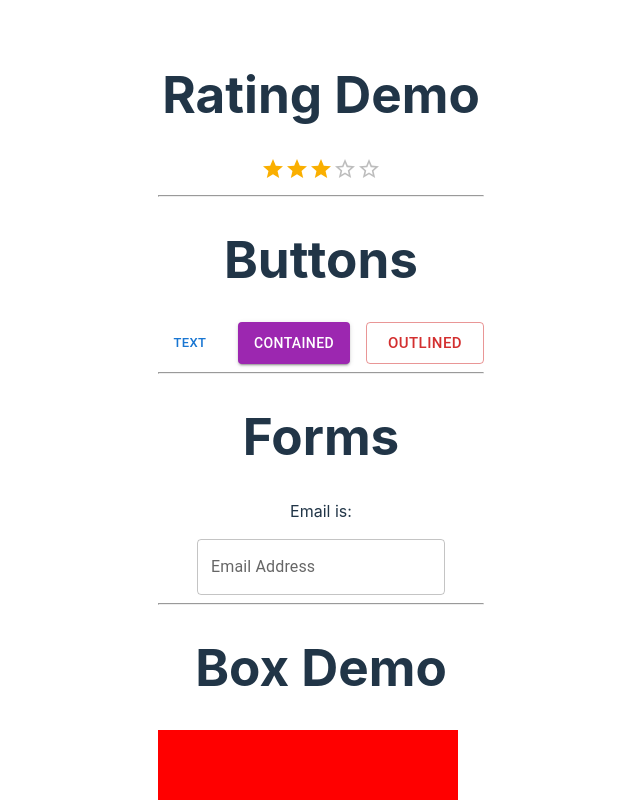
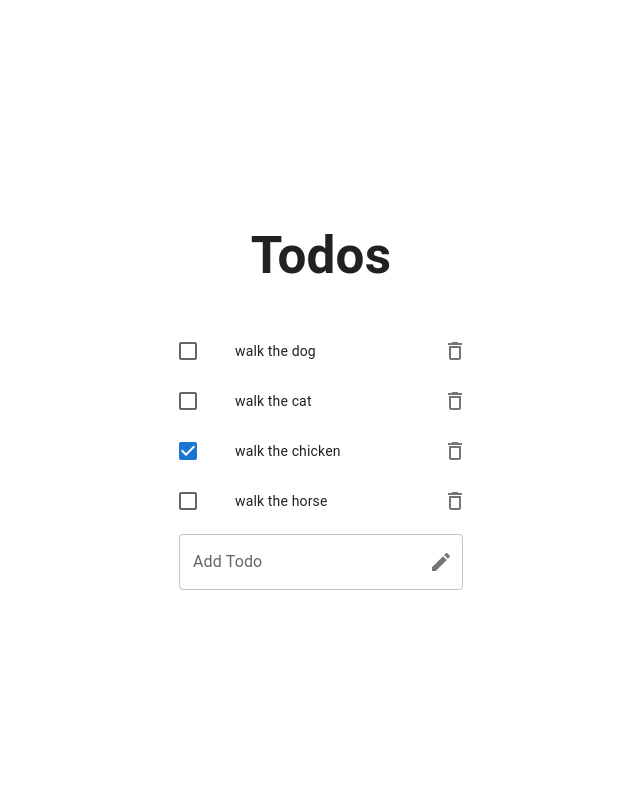
Before and after one commit to lgirao/react-practice, a React (Vite) app: page / in a window 1280 px wide. Shown: the top 800 px of the page, without its empty margins (319-959 px from the left). Built offline with nearby package versions, Linux system fonts and the light colour scheme.

Commit message:
Todo list

```diff
--- a/src/App.jsx
+++ b/src/App.jsx
@@ -1,4 +1,5 @@
 import './App.css';
+import { CssBaseline } from '@mui/material';
 import Greeter from './Greeter';
 import Die from './Die';
 import ListPicker from './ListPicker';
@@ -17,6 +18,7 @@ import Dumbo from './Dumbo';
 import ScoreKeeper from './ScoreKeeper';
 import EmojiClicker from './EmojiClicker';
 import MaterialUi from './MaterialUi';
+import Todos from './Todos';
 
 // const data = [
 //   {id: 1, item:'eggs', quantity: 12, completed: true},
@@ -47,6 +49,7 @@ const colors = [
 function App() {
   return (
     <>
+      <CssBaseline />
       {/* <Greeter name="Lesley" from="Ari" />
       <Die numSides={20} />
       <Die /> */}
@@ -81,7 +84,9 @@ function App() {
 
       {/* <EmojiClicker /> */}
 
-      <MaterialUi />
+      {/* <MaterialUi /> */}
+
+      <Todos />
     </>
   )
 }
--- /dev/null
+++ b/src/TodoForm.jsx
@@ -0,0 +1,49 @@
+import { useState } from 'react';
+
+// Material UI
+import ListItem from '@mui/material/ListItem';
+import TextField from '@mui/material/TextField';
+import IconButton from '@mui/material/IconButton';
+import InputAdornment from '@mui/material/InputAdornment';
+import Create from '@mui/icons-material/Create';
+
+function TodoForm({addTodo}) {
+    const [text, setText] = useState("");
+
+    const handleChange = (evt) => {
+        setText(evt.target.value)
+    }
+
+    const handleSubmit = (evt) => {
+        evt.preventDefault();
+        addTodo(text);
+        setText("");
+    }
+
+    return (
+        <ListItem>
+            <form onSubmit={handleSubmit}>
+                <TextField
+                    id="outlined-basic"
+                    label="Add Todo"
+                    variant="outlined"
+                    onChange={handleChange}
+                    value={text}
+                    InputProps={{
+                        endAdornment: <InputAdornment position="end">
+                        <IconButton
+                          aria-label="create todo"
+                          edge="end"
+                          type="submit"
+                        >
+                        <Create />
+                        </IconButton>
+                      </InputAdornment>
+                    }}
+                />
+            </form>
+        </ListItem>
+    );
+}
+
+export default TodoForm;
--- /dev/null
+++ b/src/TodoItem.jsx
@@ -0,0 +1,39 @@
+// Material UI
+import ListItem from '@mui/material/ListItem';
+import ListItemButton from '@mui/material/ListItemButton';
+import ListItemIcon from '@mui/material/ListItemIcon';
+import ListItemText from '@mui/material/ListItemText';
+import Checkbox from '@mui/material/Checkbox';
+import IconButton from '@mui/material/IconButton';
+import DeleteOutlinedIcon from '@mui/icons-material/DeleteOutlined';
+
+function TodoItem({todo, removeTodo, toggleTodo}) {
+    const labelId = `checkbox-list-label-${todo.id}`;
+
+    return (
+        <ListItem
+          secondaryAction={
+            <IconButton onClick={removeTodo} edge="end" aria-label="delete">
+              <DeleteOutlinedIcon />
+            </IconButton>
+          }
+          disablePadding
+        >
+          <ListItemButton role={undefined} dense>
+            <ListItemIcon>
+              <Checkbox
+                edge="start"
+                checked={todo.completed}
+                tabIndex={-1}
+                disableRipple
+                inputProps={{ 'aria-labelledby': labelId }}
+                onChange={toggleTodo}
+              />
+            </ListItemIcon>
+            <ListItemText id={labelId} primary={todo.text} />
+          </ListItemButton>
+        </ListItem>
+    );
+}
+
+export default TodoItem;
--- /dev/null
+++ b/src/TodoList.jsx
@@ -0,0 +1,58 @@
+import { useState } from 'react';
+import TodoItem from './TodoItem';
+import TodoForm from './TodoForm';
+
+// Material UI
+import List from '@mui/material/List';
+
+const initialTodos = [
+    {id: 1, text: "walk the dog", completed: false},
+    {id: 2, text: "walk the cat", completed: false},
+    {id: 3, text: "walk the chicken", completed: true},
+    {id: 4, text: "walk the horse", completed: false},
+]
+
+export default function TodoList() {
+    const [todos, setTodos] = useState(initialTodos);
+
+    const removeTodo = (id) => {
+        setTodos((prevTodos) => {
+            return prevTodos.filter((t) => t.id !== id);
+        });
+    }
+
+    const toggleTodo = (id) => {
+        setTodos((prevTodos) => {
+            return prevTodos.map((todo) => {
+                if(todo.id === id) {
+                    return {...todo, completed: !todo.completed}
+                } else {
+                    return todo;
+                }
+            });
+        });
+    }
+
+    const addTodo = (text) => {
+        setTodos((prevTodos) => {
+            return [...prevTodos, {text: text, id: 8, completed: false}]
+        });
+    }
+
+    return (
+        <>
+        <List sx={{ width: '100%', maxWidth: 360, bgcolor: 'background.paper' }}>
+            {todos.map((todo) => (
+                <TodoItem
+                    todo={todo}
+                    key={todo.id}
+                    removeTodo={() => removeTodo(todo.id)}
+                    toggleTodo={() => toggleTodo(todo.id)}
+                />
+            ))}
+
+            <TodoForm addTodo={addTodo} />
+        </List>
+        </>
+    );
+}
--- /dev/null
+++ b/src/Todos.jsx
@@ -0,0 +1,12 @@
+import TodoList from "./TodoList";
+
+function Todos() {
+    return (
+        <div>
+            <h1>Todos</h1>
+            <TodoList />
+        </div>
+    )
+}
+
+export default Todos;
```
